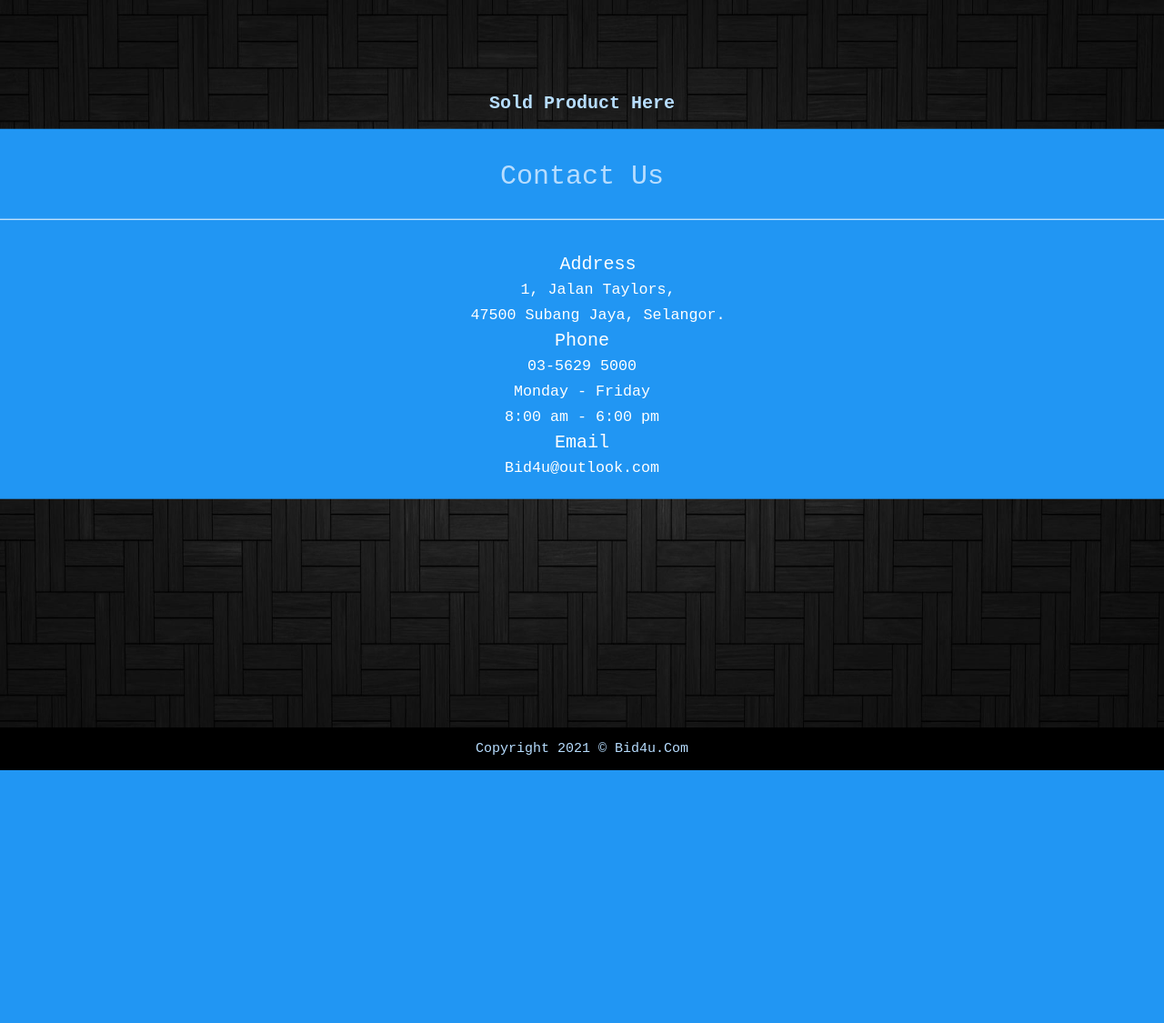
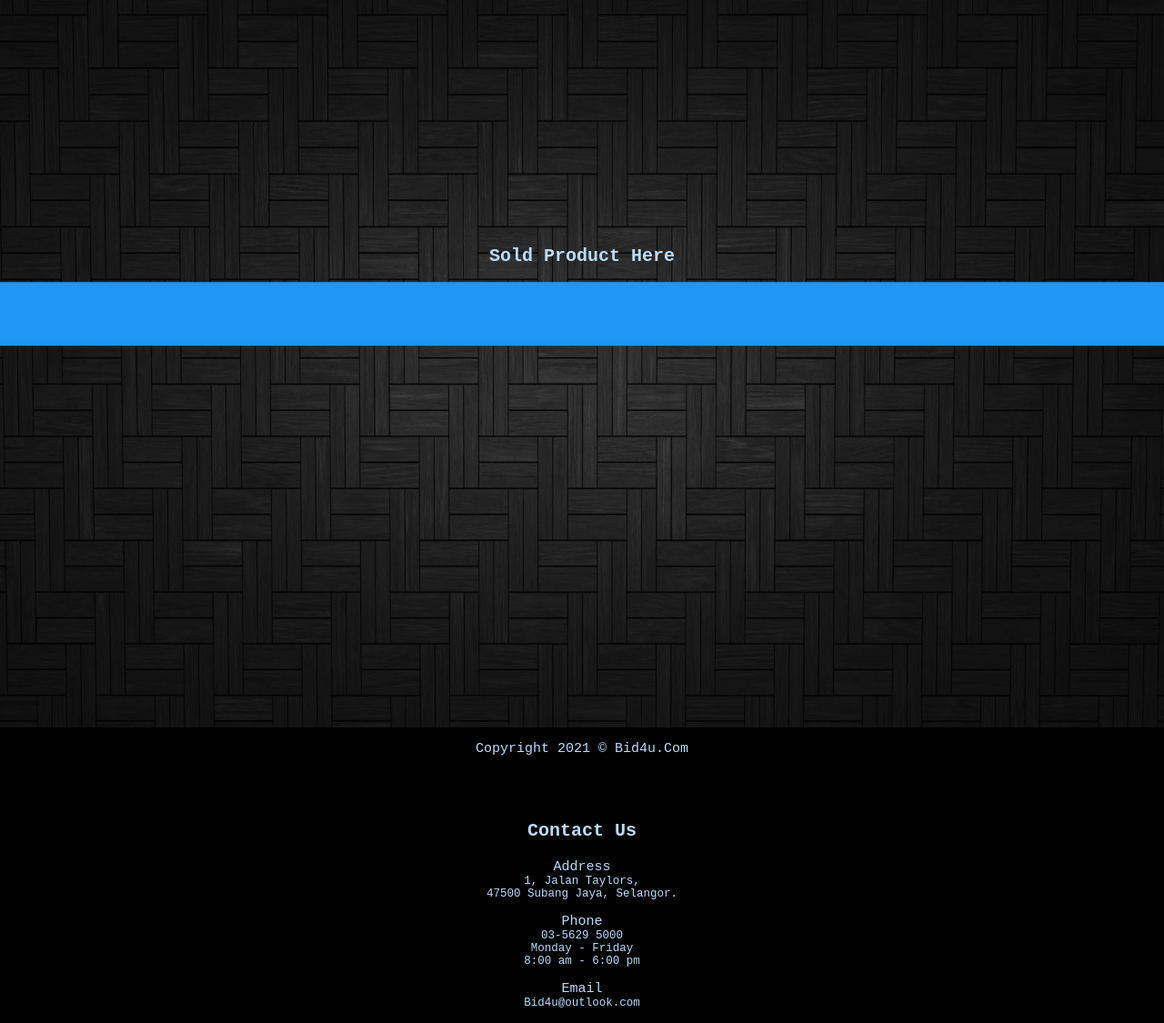
Before and after one commit to lowkayjing/ComputingProject, a PHP site: page /home.php in a window 1280 px wide. Shown: the part 85-1210 px from the top of the page at 91% size. Before the commit the page ends 932 px from the top, so only its background shows below. Run offline with PHP 8.4, Linux system fonts and the light colour scheme; tables that the repository leaves empty or names only in its code hold one stand-in row (values such as "Sample post"); some web fonts are replaced.

Commit message:
Update home.php

```diff
--- a/home.php
+++ b/home.php
@@ -53,11 +53,12 @@ if ($_SERVER["REQUEST_METHOD"] == "POST")
             <table>
                 <?php
                 $servername = "localhost";
-                $username ="kaihong";
-                $password = "kaihong20011212";
+                $username ="ZeMin";
+                $password = "jLZM030508";
                 $database = "bid4u_system_db";
 
                 $conn = new mysqli( $servername, $username, $password, $database);
+
 
                 if($conn->connect_error)
                 {
@@ -98,48 +99,40 @@ if ($_SERVER["REQUEST_METHOD"] == "POST")
 
 
     </form>
-<footer class="footer-box">
+    <footer class="footer-box">
     <div class="container">
         <div class="row">
             <div class="col-md-12">
                 <div class="full">
-                    <div class="heading_main text_align_center white_fonts margin-bottom_30">
-                        <h3>Contact Us</h3>
+                <div class="heading_main text_align_center white_fonts margin-bottom_30">
+
                     </div>
                 </div>
             </div>
         </div>
 
-        <div class="row" style="margin-left:35px;">
-            <div class="col-lg-3 col-md-6 col-sm-6 white_fonts">
-                <p>
-                    Address <br/>
-                    <small>
-                        1, Jalan Taylors,<br/>
-                        47500 Subang Jaya, Selangor.<br/>
-                    </small>
-                </p>
-            </div>
-        </div>
 
-        <div class="col-lg-3 col-md-6 col-sm-6 white_fonts">
-            <p>Phone<br><small>03-5629 5000<br>Monday - Friday<br>8:00 am - 6:00 pm</small></p>
-        </div>
+
     </div>
-
-    <div class="col-lg-3 col-md-6 col-sm-6 white_fonts">
-        <p>Email<br><small>Bid4u@outlook.com</small></p>
+    <footer class="footer-box">
     </div>
     </div>
     </div>
     </div>
 </footer>
 <!--Begin : Page FOOTER -->
-<div class="footer_bottom">
+
     <div class="container">
         <div class="row">
             <div class="col-12">
                 <p class="crp">Copyright 2021 © Bid4u.Com</p>
+                <h3>Contact Us</h3>
+    <p> Address <br/>
+    <small>1, Jalan Taylors,<br/>
+    47500 Subang Jaya, Selangor.<br/>
+    </small></p>
+    <p>Phone<br><small>03-5629 5000<br>Monday - Friday<br>8:00 am - 6:00 pm</small></p>
+    <p>Email<br><small>Bid4u@outlook.com</small></p>
             </div>
         </div>
     </div>
```
